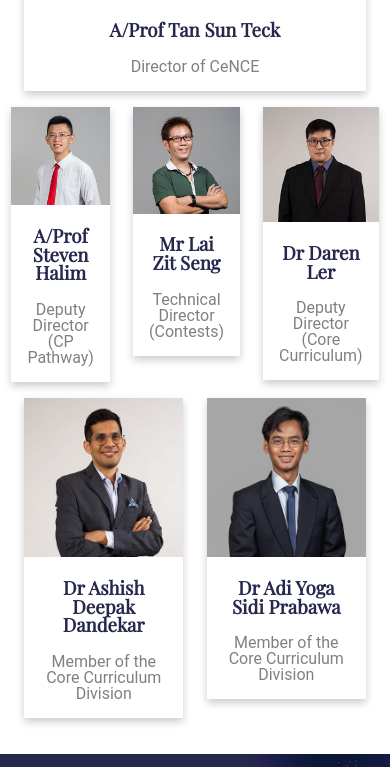
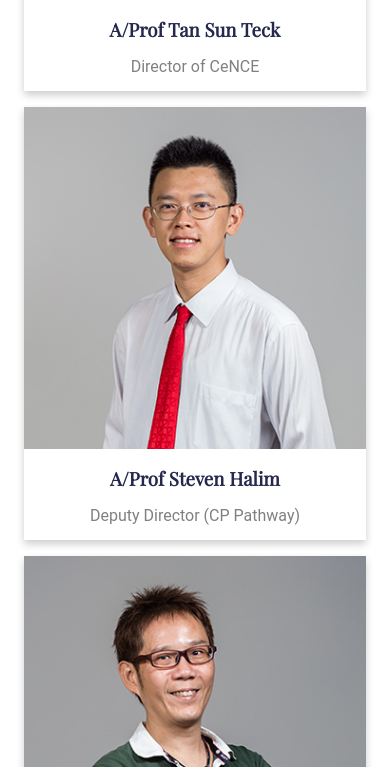
Before and after one commit to kxrt/cence, a plain HTML site: page people.html in a window 390 px wide. Shown: the part 1233-2000 px from the top of the page. Drawn offline with nearby package versions, Linux system fonts and the light colour scheme; a web font is replaced by a local one.

Commit message:
fix(people): scaling on mobile devices

```diff
--- a/people.html
+++ b/people.html
@@ -179,6 +179,10 @@
         #partnerlogo {
           margin-left: 0;
           margin-right: 0;
+        }
+
+        .rowcontainer {
+          flex-direction: column;
         }
       }
 
```
